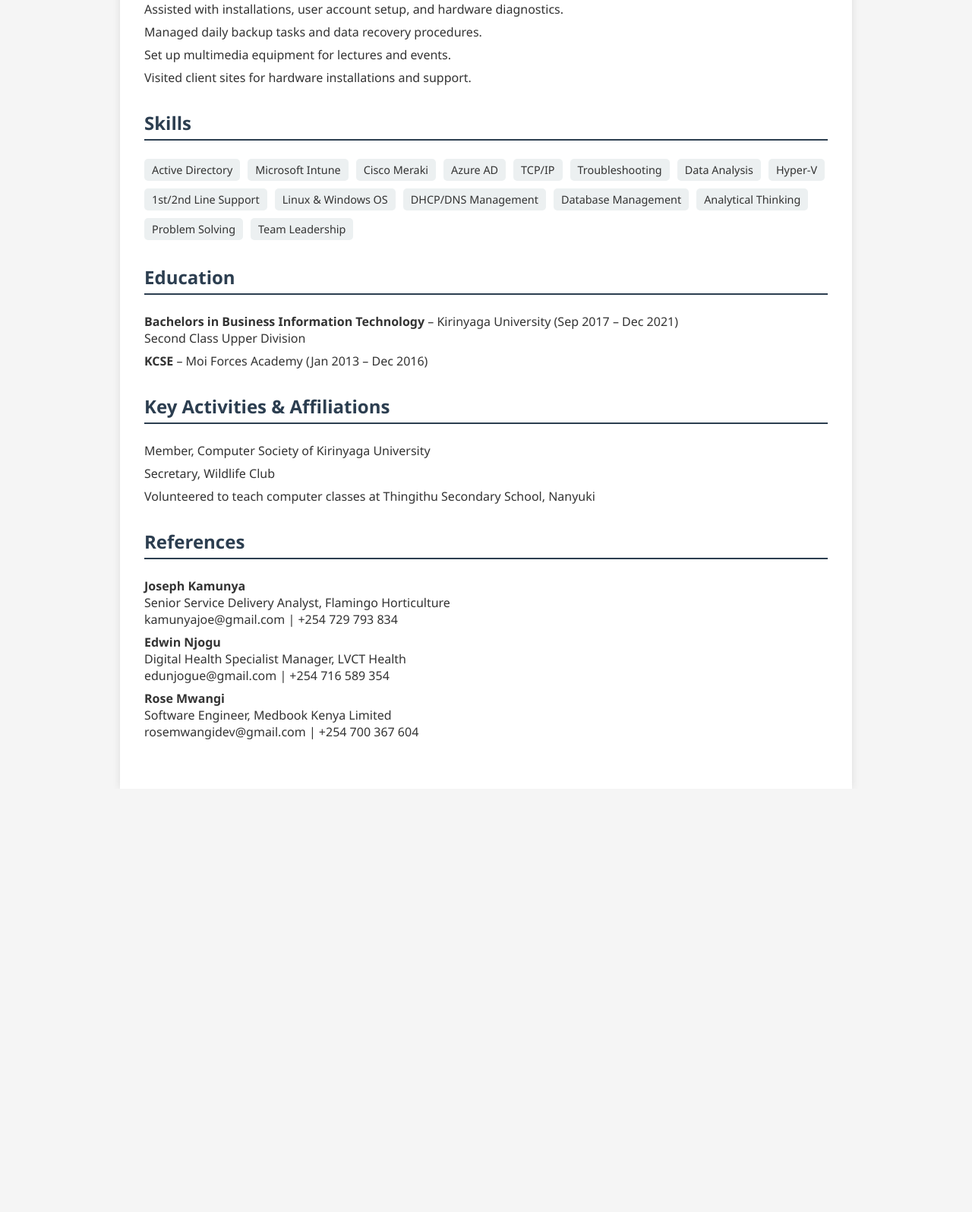
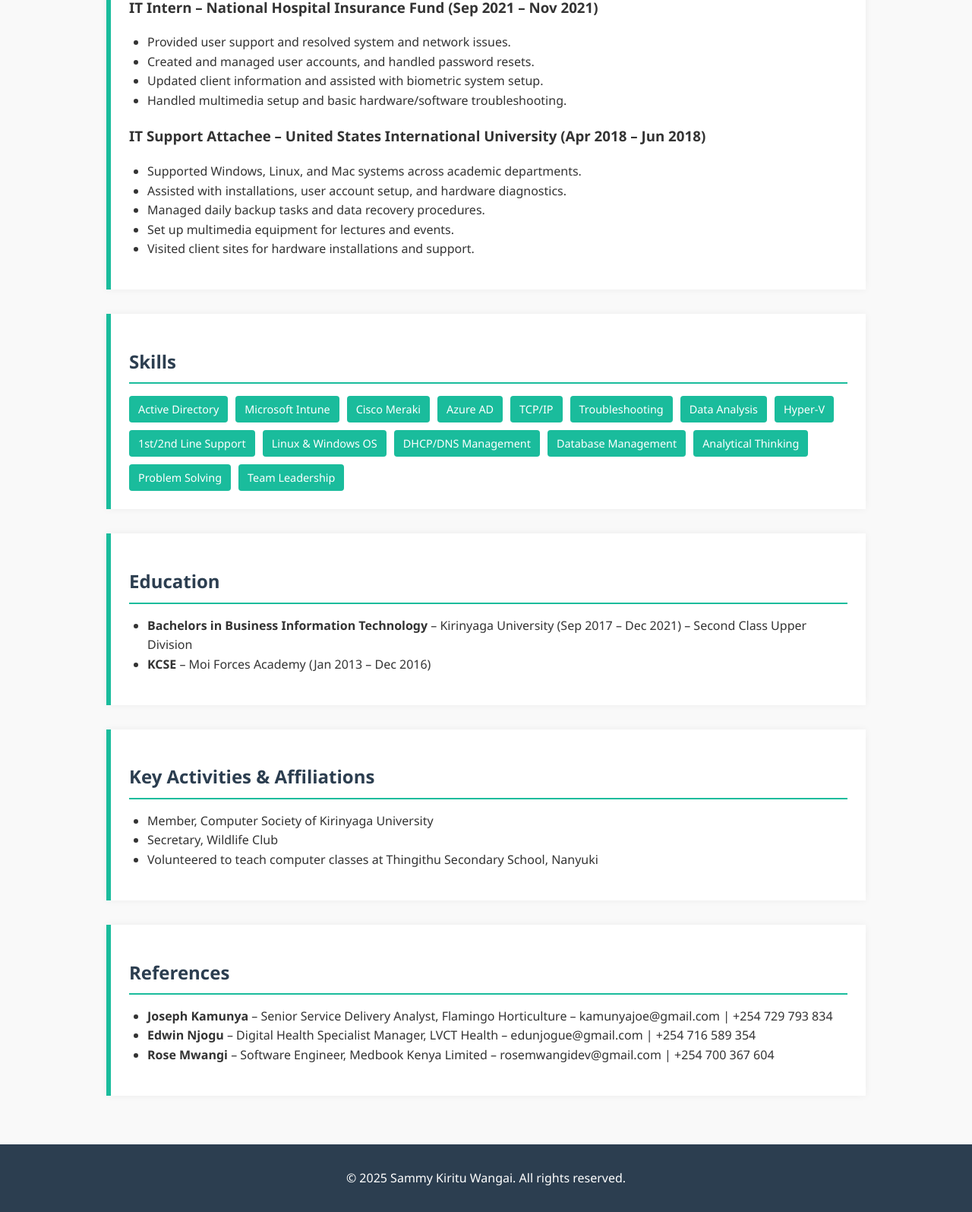
Before and after one commit to coderitu/coderitu.github.io, a plain HTML site: page index.html in a window 1280 px wide. Shown: the part 1198-2793 px from the top of the page at 76% size. Before the commit the page ends 2236 px from the top, so only its background shows below. Drawn offline with Linux system fonts and the light colour scheme.

Commit message:
Update index.html

```diff
--- a/index.html
+++ b/index.html
@@ -3,85 +3,109 @@
 <head>
   <meta charset="UTF-8" />
   <meta name="viewport" content="width=device-width, initial-scale=1.0" />
-  <title>Sammy Kiritu Wangai - CV</title>
+  <title>Sammy Kiritu Wangai - Portfolio</title>
   <style>
+    :root {
+      --primary-color: #1abc9c;
+      --secondary-color: #2c3e50;
+      --bg-color: #f9f9f9;
+      --text-color: #333;
+      --section-bg: #ffffff;
+    }
+
     body {
+      margin: 0;
       font-family: 'Segoe UI', Tahoma, Geneva, Verdana, sans-serif;
+      background-color: var(--bg-color);
+      color: var(--text-color);
+      line-height: 1.6;
+    }
+
+    header {
+      background: var(--primary-color);
+      color: white;
+      padding: 2rem 1rem;
+      text-align: center;
+    }
+
+    header h1 {
       margin: 0;
-      padding: 0;
-      background-color: #f5f5f5;
-      color: #333;
+      font-size: 2.5em;
     }
+
+    header p {
+      font-size: 1.2em;
+    }
+
     .container {
-      max-width: 900px;
+      max-width: 1000px;
       margin: auto;
-      background-color: #fff;
-      padding: 2rem;
-      box-shadow: 0 0 10px rgba(0,0,0,0.1);
+      padding: 2rem 1rem;
     }
-    h1, h2, h3 {
-      color: #2c3e50;
+
+    .section {
+      background-color: var(--section-bg);
+      margin-bottom: 2rem;
+      padding: 1.5rem;
+      border-left: 6px solid var(--primary-color);
+      box-shadow: 0 0 10px rgba(0, 0, 0, 0.05);
     }
-    h1 {
-      font-size: 2em;
-      margin-bottom: 0.2em;
+
+    .section-title {
+      color: var(--secondary-color);
+      font-size: 1.5em;
+      border-bottom: 2px solid var(--primary-color);
+      padding-bottom: 0.5rem;
+      margin-bottom: 1rem;
     }
-    .contact {
-      font-size: 0.9em;
-      margin-bottom: 1.5rem;
-    }
-    .section {
-      margin-bottom: 2rem;
-    }
-    .section-title {
-      border-bottom: 2px solid #2c3e50;
-      padding-bottom: 0.2em;
-      margin-bottom: 1em;
-    }
-    ul {
-      list-style: none;
-      padding-left: 0;
-    }
-    li {
-      margin-bottom: 0.5em;
-    }
-    .job-title {
-      font-weight: bold;
-    }
-    .institution {
-      font-style: italic;
-      font-size: 0.95em;
-    }
+
     .skills-grid {
       display: flex;
       flex-wrap: wrap;
       gap: 10px;
     }
+
     .skill {
-      background-color: #ecf0f1;
-      padding: 5px 10px;
-      border-radius: 5px;
+      background-color: var(--primary-color);
+      color: white;
+      padding: 6px 12px;
+      border-radius: 4px;
       font-size: 0.9em;
+    }
+
+    ul {
+      list-style-type: disc;
+      padding-left: 1.5rem;
+    }
+
+    a {
+      color: var(--primary-color);
+      text-decoration: none;
+    }
+
+    footer {
+      text-align: center;
+      padding: 2rem 1rem;
+      background: var(--secondary-color);
+      color: white;
     }
   </style>
 </head>
 <body>
+  <header>
+    <h1>Sammy Kiritu Wangai</h1>
+    <p>IT Specialist | skiritu6817@gmail.com | +254 726 601 204 | <a href="https://linkedin.com/in/sammy-wangai-91482a144" target="_blank">LinkedIn</a></p>
+  </header>
+
   <div class="container">
-    <h1>Sammy Kiritu Wangai</h1>
-    <div class="contact">
-      Email: skiritu6817@gmail.com | Phone: +254 726 601 204 | <a href="https://linkedin.com/in/sammy-wangai-91482a144" target="_blank">LinkedIn</a>
-    </div>
-
-    <div class="section">
+    <section class="section">
       <h2 class="section-title">Professional Summary</h2>
       <p>Dedicated and technically skilled IT Specialist with a strong background in system and network administration, infrastructure support, and enterprise technology implementation. Adept at diagnosing and resolving complex technical issues, managing large-scale device deployments, and driving process automation. Known for excellent communication skills, a collaborative mindset, and the ability to lead and train support teams. Proven experience in both operational and strategic IT roles.</p>
-    </div>
+    </section>
 
-    <div class="section">
+    <section class="section">
       <h2 class="section-title">Professional Experience</h2>
-      <ul>
-        <li>
-          <span class="job-title">Senior IT Operations Engineer</span> – Wadi Degla Holdings (Jan 2024 – Present)
+      <h3>Senior IT Operations Engineer – Wadi Degla Holdings (Jan 2024 – Present)</h3>
       <ul>
         <li>Lead IT operations across multiple departments, ensuring uptime, data security, and user support across the enterprise.</li>
         <li>Supervise a small IT support team, offering mentorship and enforcing IT policies and best practices.</li>
@@ -91,9 +115,7 @@
         <li>Automate reporting workflows and streamline device provisioning to reduce operational overhead.</li>
         <li>Collaborate with leadership on technology strategies and provide reports on KPIs and infrastructure performance.</li>
       </ul>
-        </li>
-        <li>
-          <span class="job-title">Junior Service Delivery Analyst</span> – Flamingo Horticulture (Dec 2021 – Dec 2023)
+      <h3>Junior Service Delivery Analyst – Flamingo Horticulture (Dec 2021 – Dec 2023)</h3>
       <ul>
         <li>Managed over 3000 employee biometric records and ensured seamless integration with the HR payroll system.</li>
         <li>Deployed point-to-point networks and implemented radio links to extend infrastructure across farm locations.</li>
@@ -105,18 +127,14 @@
         <li>Conducted staff training on IT policies and software use.</li>
         <li>Managed IT assets through preventive maintenance and inventory tracking.</li>
       </ul>
-        </li>
-        <li>
-          <span class="job-title">IT Intern</span> – National Hospital Insurance Fund (Sep 2021 – Nov 2021)
+      <h3>IT Intern – National Hospital Insurance Fund (Sep 2021 – Nov 2021)</h3>
       <ul>
         <li>Provided user support and resolved system and network issues.</li>
         <li>Created and managed user accounts, and handled password resets.</li>
         <li>Updated client information and assisted with biometric system setup.</li>
         <li>Handled multimedia setup and basic hardware/software troubleshooting.</li>
       </ul>
-        </li>
-        <li>
-          <span class="job-title">IT Support Attachee</span> – United States International University (Apr 2018 – Jun 2018)
+      <h3>IT Support Attachee – United States International University (Apr 2018 – Jun 2018)</h3>
       <ul>
         <li>Supported Windows, Linux, and Mac systems across academic departments.</li>
         <li>Assisted with installations, user account setup, and hardware diagnostics.</li>
@@ -124,11 +142,9 @@
         <li>Set up multimedia equipment for lectures and events.</li>
         <li>Visited client sites for hardware installations and support.</li>
       </ul>
-        </li>
-      </ul>
-    </div>
+    </section>
 
-    <div class="section">
+    <section class="section">
       <h2 class="section-title">Skills</h2>
       <div class="skills-grid">
         <span class="skill">Active Directory</span>
@@ -147,50 +163,37 @@
         <span class="skill">Problem Solving</span>
         <span class="skill">Team Leadership</span>
       </div>
-    </div>
+    </section>
 
-    <div class="section">
+    <section class="section">
       <h2 class="section-title">Education</h2>
       <ul>
-        <li>
-          <span class="job-title">Bachelors in Business Information Technology</span> – Kirinyaga University (Sep 2017 – Dec 2021)<br />
-          Second Class Upper Division
-        </li>
-        <li>
-          <span class="job-title">KCSE</span> – Moi Forces Academy (Jan 2013 – Dec 2016)
-        </li>
+        <li><strong>Bachelors in Business Information Technology</strong> – Kirinyaga University (Sep 2017 – Dec 2021) – Second Class Upper Division</li>
+        <li><strong>KCSE</strong> – Moi Forces Academy (Jan 2013 – Dec 2016)</li>
       </ul>
-    </div>
+    </section>
 
-    <div class="section">
+    <section class="section">
       <h2 class="section-title">Key Activities & Affiliations</h2>
       <ul>
         <li>Member, Computer Society of Kirinyaga University</li>
         <li>Secretary, Wildlife Club</li>
         <li>Volunteered to teach computer classes at Thingithu Secondary School, Nanyuki</li>
       </ul>
+    </section>
+
+    <section class="section">
+      <h2 class="section-title">References</h2>
+      <ul>
+        <li><strong>Joseph Kamunya</strong> – Senior Service Delivery Analyst, Flamingo Horticulture – kamunyajoe@gmail.com | +254 729 793 834</li>
+        <li><strong>Edwin Njogu</strong> – Digital Health Specialist Manager, LVCT Health – edunjogue@gmail.com | +254 716 589 354</li>
+        <li><strong>Rose Mwangi</strong> – Software Engineer, Medbook Kenya Limited – rosemwangidev@gmail.com | +254 700 367 604</li>
+      </ul>
+    </section>
   </div>
 
-    <div class="section">
-      <h2 class="section-title">References</h2>
-      <ul>
-        <li>
-          <strong>Joseph Kamunya</strong><br />
-          Senior Service Delivery Analyst, Flamingo Horticulture<br />
-          kamunyajoe@gmail.com | +254 729 793 834
-        </li>
-        <li>
-          <strong>Edwin Njogu</strong><br />
-          Digital Health Specialist Manager, LVCT Health<br />
-          edunjogue@gmail.com | +254 716 589 354
-        </li>
-        <li>
-          <strong>Rose Mwangi</strong><br />
-          Software Engineer, Medbook Kenya Limited<br />
-          rosemwangidev@gmail.com | +254 700 367 604
-        </li>
-      </ul>
-    </div>
-  </div>
+  <footer>
+    &copy; 2025 Sammy Kiritu Wangai. All rights reserved.
+  </footer>
 </body>
 </html>
```
Lines whose indentation alone changed are shown as unchanged.
